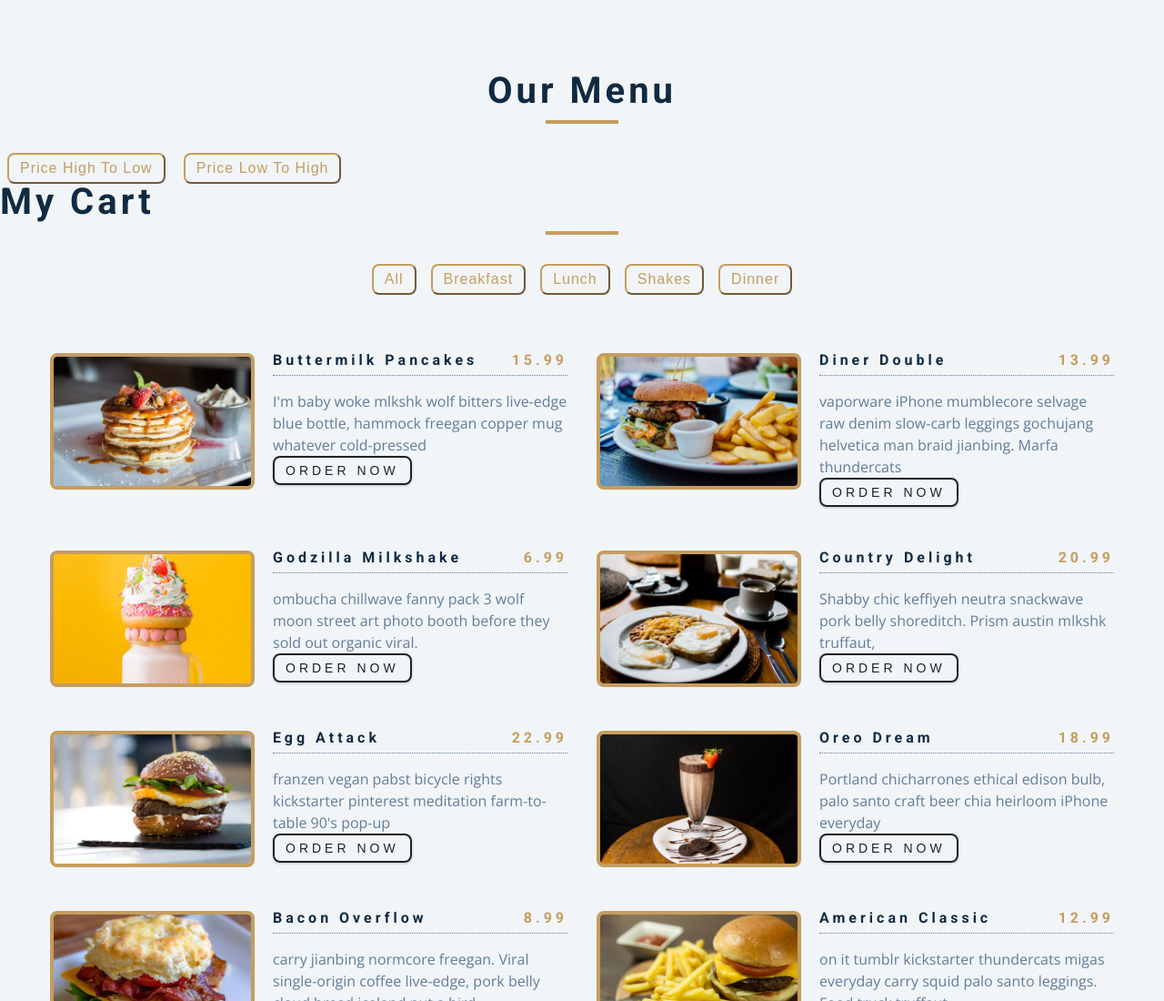
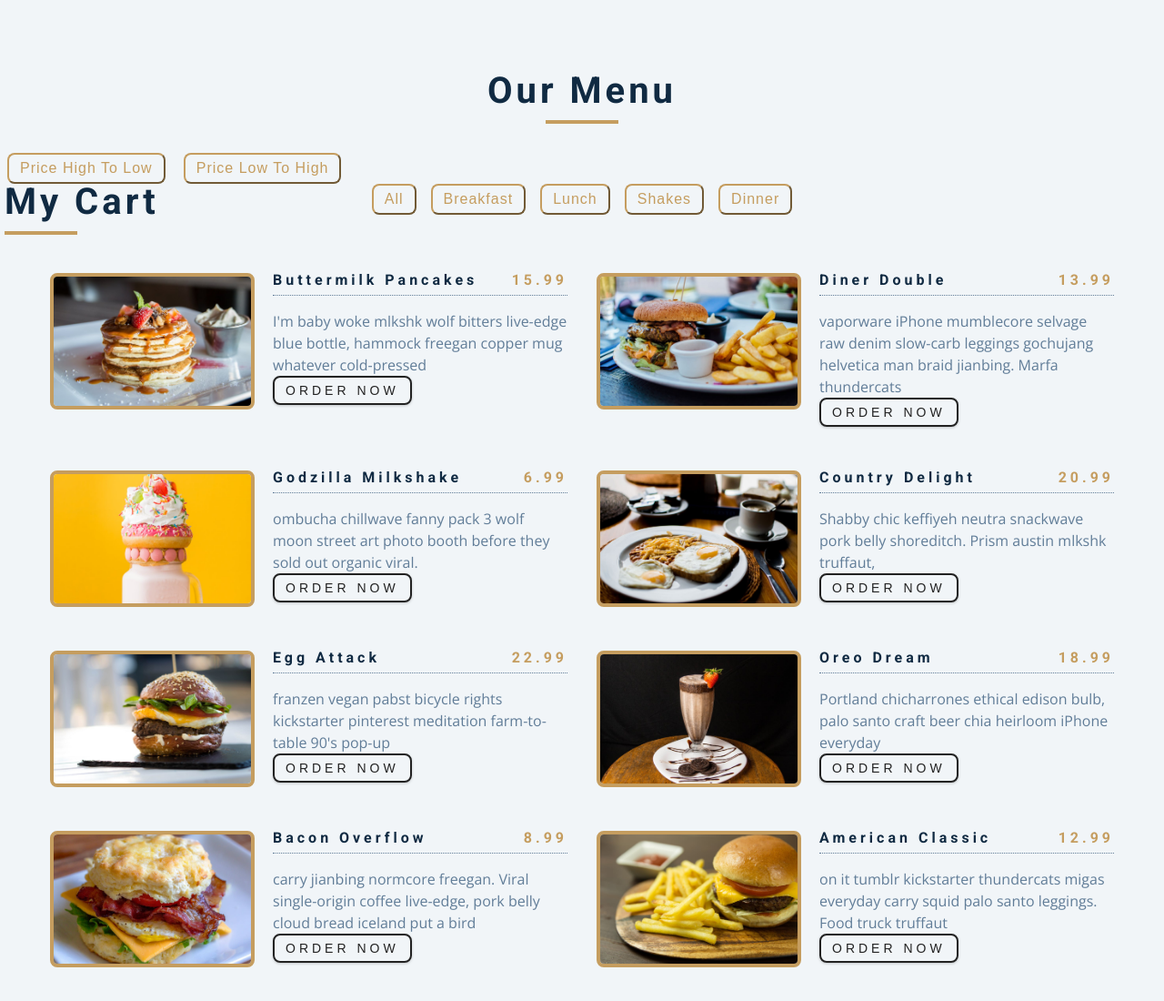
Before and after one commit to tejasforever/tejasforever-javascript-class-task, a plain HTML site: page mypractice/index.html in a window 1280 px wide. Shown: the top 1100 px of the page at 91% size. Drawn offline with nearby package versions, Linux system fonts and the light colour scheme.

Commit message:
Update styles.css

```diff
--- a/mypractice/styles.css
+++ b/mypractice/styles.css
@@ -243,7 +243,12 @@ Menu
   padding-top: 1rem;
 }
 
-/* Prodcut Add to Cart Section */
+/*
+===============
+My Cart Section
+===============
+*/
+
 .myCartTotal {
   position: absolute;
   top: 20%;
@@ -262,19 +267,24 @@ Menu
   transition: var(--transition);
 }
 .cart-section {
-  position: relative;
+  width: 15%;
+  position: absolute;
+  left: 5px;
 }
 .cartcount {
   display: flex;
-  flex-wrap: wrap;
-  column-gap: 1%;
+  row-gap: 10px;
+  flex-direction: column;
+  padding-top: 20px;
 }
 .cartcount .cart-item {
-  padding: 20px;
-  max-width: 32%;
+  padding: 10px;
   background: #fff;
   border-radius: 10px;
   border: solid 2px #c59d5f;
+}
+.cart-section .underline {
+  margin-left: inherit;
 }
 
 @media screen and (min-width: 768px) {
```
